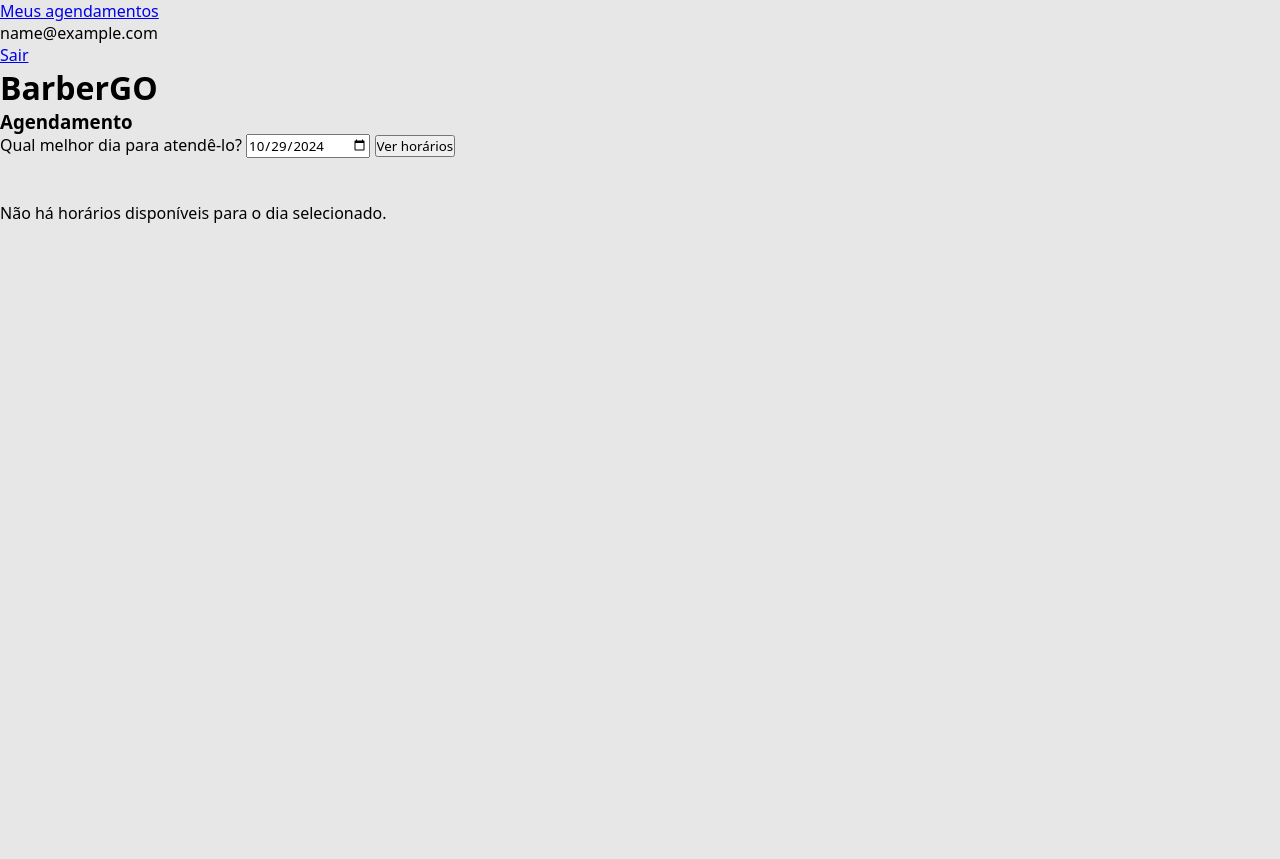
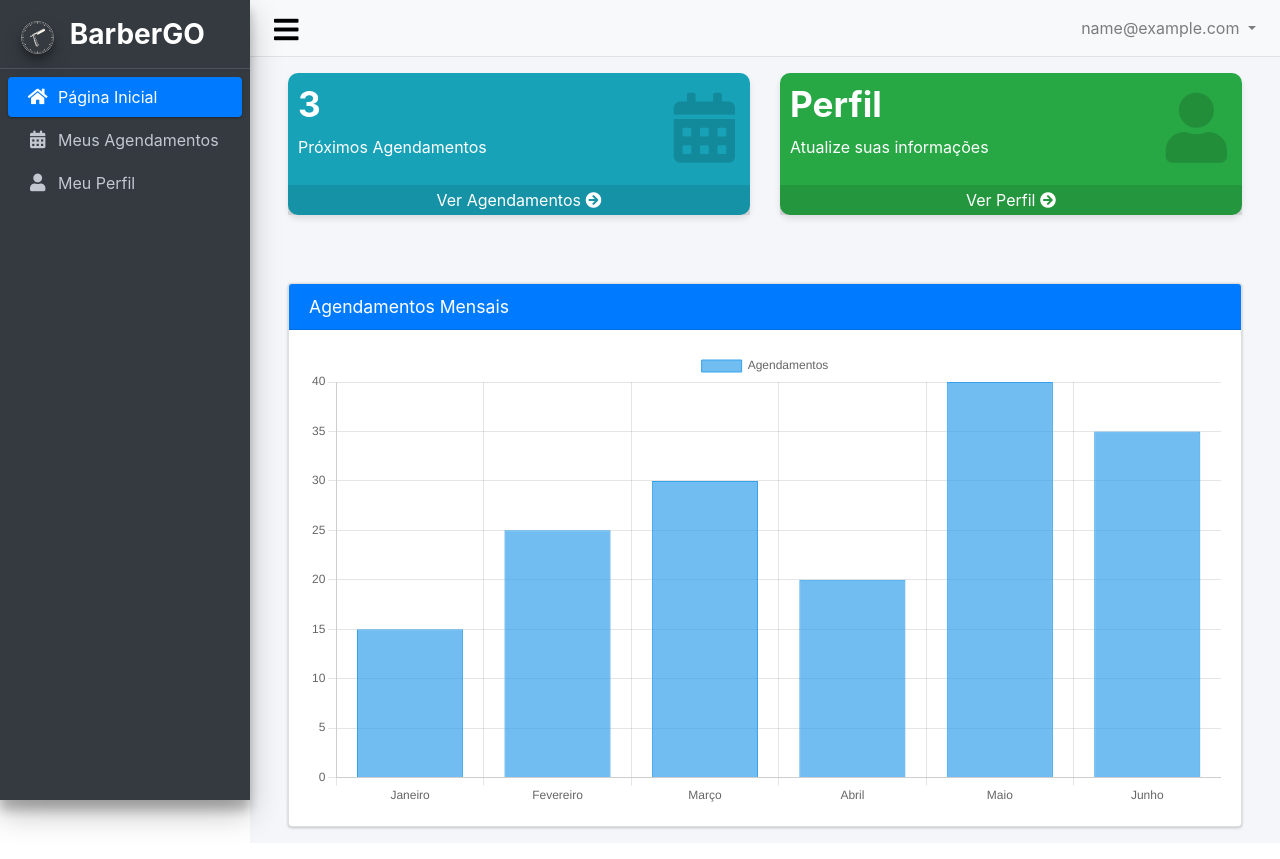
Before and after one commit to samueldelorenzi/barbergo, a PHP site: page /views/form_agendamento.php in a window 1280 px wide. Before the commit the page ends 223 px from the top, so only its background shows below. Run offline with PHP 8.4, Linux system fonts and the light colour scheme; the visitor is signed in with stand-in values (Sample User, id 1); some libraries are stand-ins or nearby versions.

Commit message:
Concluido o painel do usuario gerenciar seu agendamento e suas conta

```diff
--- a/views/form_agendamento.php
+++ b/views/form_agendamento.php
@@ -16,60 +16,146 @@
         exit();
     }
 
+if (isset($_SESSION['id_cliente'])) {
+    $id_cliente = $_SESSION['id_cliente'];
+} else {
+    // Redirecionar ou exibir erro
+}
+
     date_default_timezone_set('America/Sao_Paulo');
+
+    // Página padrão se não houver parâmetro na URL
+$pagina = isset($_GET['pagina']) ? $_GET['pagina'] : 'inicio';
+
+// Inclusão do conteúdo dinâmico baseado na página
+switch ($pagina) {
+    case 'agendamento':
+        $conteudo = 'agendamento.php';
+        break;
+    case 'perfil':
+        $conteudo = 'meu_perfil.php';
+        break;
+    default:
+        $conteudo = 'pagina_inicial.php';
+        break;
+}
+
 ?>
 
 <!DOCTYPE html>
 <html lang="pt-BR">
 <head>
     <meta charset="UTF-8">
-    <meta name="viewport" content="width=1920x1080, initial-scale=1.0">
-    <title>BarberGO</title>
-    <link rel="stylesheet" href="../assets/css/style.css">
-    <link rel="icon" href="../anexos/icone.png" type="image/x-icon">
+    <meta name="viewport" content="width=device-width, initial-scale=1.0">
+    <title>Painel do Usuário - Barbearia</title>
+
+    <!-- AdminLTE e Bootstrap CSS -->
+    <link rel="stylesheet" href="https://cdn.jsdelivr.net/npm/admin-lte@3.2.0/dist/css/adminlte.min.css">
+    <link rel="stylesheet" href="https://cdn.jsdelivr.net/npm/bootstrap@5.3.0-alpha1/dist/css/bootstrap.min.css">
+    <link href="https://cdnjs.cloudflare.com/ajax/libs/font-awesome/6.0.0-beta3/css/all.min.css" rel="stylesheet">
+    <style>
+        body {
+            background-color: #e0e0e0c1;
+        }
+        .main-sidebar {
+            background-color: #343a40;
+        }
+        .brand-link {
+            background-color: #343a40;
+        }
+        .small-box {
+            border-radius: 10px;
+            box-shadow: 0 4px 6px rgba(0,0,0,.1);
+            transition: all 0.3s ease-in-out;
+        }
+        .small-box:hover {
+            transform: scale(1.05);
+        }
+    </style>
 </head>
-<body>
-    <div class="header">
-        <div id="header-left">
-            <a href="../views/meus_agendamentos.php">Meus agendamentos</a>
+<body class="hold-transition sidebar-mini layout-fixed mb-lg-3">
+    <div class="wrapper">
+
+        <!-- Navbar -->
+        <nav class="main-header navbar navbar-expand navbar-light">
+            <ul class="navbar-nav">
+                <li class="nav-item">
+                    <a class="nav-link" data-widget="pushmenu" href="#" role="button"><i class="fas fa-bars text-black fs-3 rounded "></i></a>
+                </li>
+            </ul>
+
+            <!-- Dropdown de Usuário -->
+            <ul class="navbar-nav ml-auto">
+                <li class="nav-item dropdown">
+                    <a class="nav-link dropdown-toggle" data-toggle="dropdown" href="#" role="button" aria-haspopup="true" aria-expanded="false">
+                       <?php
+                    echo $_SESSION['usuario_email'];
+                ?>
+                    </a>
+                    <div class="dropdown-menu dropdown-menu-lg dropdown-menu-right">
+                        <a href="?pagina=perfil" class="dropdown-item">
+                            <i class="fas fa-user-circle mr-2"></i> Meu Perfil
+                        </a>
+                        <a href="?pagina=agendamento" class="dropdown-item">
+                            <i class="fas fa-calendar-alt mr-2"></i> Meus Agendamentos
+                        </a>
+                        <a href="./form_login.php" class="dropdown-item text-danger">
+                            <i class="fas fa-sign-out-alt mr-2"></i> Sair
+                        </a>
+                    </div>
+                </li>
+            </ul>
+        </nav>
+
+        <!-- Sidebar -->
+        <aside class="main-sidebar sidebar-dark-primary elevation-4">
+            <a href="#" class="brand-link d-flex align-content-center ">
+                <img src="../assets/img/icone.png" alt="Logo" class="brand-image img-circle elevation-3 mt-2">
+                <p class="text-white fw-bold my-auto fs-3 ms-2">BarberGO</p>
+            </a>
+
+            <div class="sidebar">
+                <nav class="mt-2">
+                    <ul class="nav nav-pills nav-sidebar flex-column" data-widget="treeview" role="menu">
+                        <li class="nav-item">
+                            <a href="?pagina=inicio" class="nav-link active">
+                                <i class="nav-icon fas fa-home"></i>
+                                <p>Página Inicial</p>
+                            </a>
+                        </li>
+                        <li class="nav-item">
+                            <a href="?pagina=agendamento" class="nav-link">
+                                <i class="nav-icon fas fa-calendar-alt"></i>
+                                <p>Meus Agendamentos</p>
+                            </a>
+                        </li>
+                        <li class="nav-item">
+                            <a href="?pagina=perfil" class="nav-link">
+                                <i class="nav-icon fas fa-user"></i>
+                                <p>Meu Perfil</p>
+                            </a>
+                        </li>
+                    </ul>
+                </nav>
+            </div>
+        </aside>
+
+        <!-- Content Wrapper -->
+        <div class="content-wrapper">
+            <!-- Main content -->
+            <section class="content">
+                <div class="container-fluid">
+
+                    <?php include $conteudo; ?>
+                </div>
+            </section>
         </div>
-        <div id="header-right">
-            <p><?php echo $_SESSION['usuario_email']; ?></p>
-            <a href="../controllers/logout.php">Sair</a>
-        </div>
+
     </div>
 
-    <div class="title">
-        <h1>BarberGO</h1>
-        <h3>Agendamento</h3>
-    </div>
-    <div class="container">
-        <form method="POST">
-            <label for="data">Qual melhor dia para atendê-lo?</label>
-            <input type="date" id="data" name="data" value="<?php echo $selectedDate->format('Y-m-d'); ?>" required>
-            <input type="submit" value="Ver horários">
-        </form>
+    <script src="https://cdn.jsdelivr.net/npm/jquery@3.6.0/dist/jquery.min.js"></script>
+<script src="https://cdn.jsdelivr.net/npm/bootstrap@5.3.0-alpha1/dist/js/bootstrap.bundle.min.js"></script>
+<script src="https://cdn.jsdelivr.net/npm/admin-lte@3.2.0/dist/js/adminlte.min.js"></script>
 
-        <br>
-
-        <div id="div-horarios">
-            <?php
-                getHorariosDisp($selectedDate);
-            ?>
-
-        <?php
-                if (isset($_SESSION['success_message']))
-                {
-                    echo '<p style="color: green;">' . $_SESSION['success_message'] . '</p>';
-                    unset($_SESSION['success_message']);
-                }
-                else if (isset($_SESSION['error_message']))
-                {
-                    echo '<p style="color: red;">' . $_SESSION['error_message'] . '</p>';
-                    unset($_SESSION['error_message']);
-                }
-        ?>
-        <br>
-    </div>
 </body>
 </html>
--- /dev/null
+++ b/views/pagina_inicial.php
@@ -0,0 +1,106 @@
+<!DOCTYPE html>
+<html lang="en">
+<head>
+    <meta charset="UTF-8">
+    <meta name="viewport" content="width=device-width, initial-scale=1.0">
+    <title>Painel com Gráfico Dinâmico</title>
+    <link rel="stylesheet" href="https://cdnjs.cloudflare.com/ajax/libs/font-awesome/5.15.3/css/all.min.css">
+    <link rel="stylesheet" href="https://stackpath.bootstrapcdn.com/bootstrap/4.5.2/css/bootstrap.min.css">
+    <script src="https://code.jquery.com/jquery-3.5.1.min.js"></script>
+    <script src="https://stackpath.bootstrapcdn.com/bootstrap/4.5.2/js/bootstrap.min.js"></script>
+
+    <script src="https://cdn.jsdelivr.net/npm/chart.js"></script>
+</head>
+<body>
+    <div class="container ">
+        <div class="row pt-3">
+
+            <div class="col-lg-6 col-12">
+                <div class="small-box bg-info">
+                    <div class="inner">
+                        <h3>3</h3>
+                        <p>Próximos Agendamentos</p>
+                    </div>
+                    <div class="icon">
+                        <i class="fas fa-calendar-alt"></i>
+                    </div>
+                    <a href="?pagina=agendamento" class="small-box-footer">Ver Agendamentos <i class="fas fa-arrow-circle-right"></i></a>
+                </div>
+            </div>
+
+            <div class="col-lg-6 col-12">
+                <div class="small-box bg-success">
+                    <div class="inner">
+                        <h3>Perfil</h3>
+                        <p>Atualize suas informações</p>
+                    </div>
+                    <div class="icon">
+                        <i class="fas fa-user"></i>
+                    </div>
+                    <a href="?pagina=perfil" class="small-box-footer">Ver Perfil <i class="fas fa-arrow-circle-right"></i></a>
+                </div>
+            </div>
+        </div>
+
+        <!-- Gráfico de Barras -->
+        <div class="row mt-5">
+            <div class="col-12">
+                <div class="card">
+                    <div class="card-header bg-primary text-white">
+                        <h5 class="card-title mb-0">Agendamentos Mensais</h5>
+                    </div>
+                    <div class="card-body">
+                        <canvas id="barChart" style="height: 400px;"></canvas>
+                    </div>
+                </div>
+            </div>
+        </div>
+    </div>
+
+    <!-- Script para o Gráfico com Atualização Automática -->
+    <script>
+        var ctx = document.getElementById('barChart').getContext('2d');
+        var barChart = new Chart(ctx, {
+            type: 'bar',
+            data: {
+                labels: ['Janeiro', 'Fevereiro', 'Março', 'Abril', 'Maio', 'Junho'],
+                datasets: [{
+                    label: 'Agendamentos',
+                    data: [15, 25, 30, 20, 40, 35],
+                    backgroundColor: 'rgba(54, 162, 235, 0.7)',
+                    borderColor: 'rgba(54, 162, 235, 1)',
+                    borderWidth: 1
+                }]
+            },
+            options: {
+                responsive: true,
+                scales: {
+                    y: {
+                        beginAtZero: true
+                    }
+                },
+                plugins: {
+                    legend: {
+                        display: true,
+                        position: 'top',
+                    },
+                    tooltip: {
+                        enabled: true
+                    }
+                }
+            }
+        });
+
+        // Função para gerar novos dados aleatórios
+        function generateRandomData() {
+            return Array.from({ length: 6 }, () => Math.floor(Math.random() * 50) + 10);
+        }
+
+        // Atualizar o gráfico a cada 3 segundos
+        setInterval(() => {
+            barChart.data.datasets[0].data = generateRandomData(); // Gera novos dados aleatórios
+            barChart.update(); // Atualiza o gráfico
+        }, 3000);
+    </script>
+</body>
+</html>
```
Also changed, not shown: sql/barbergo_db.sql (+7 -4 lines), sql/update_table.sql (added, +28 -0 lines), views/agendamento.php (added, +266 -0 lines), views/meu_perfil.php (added, +46 -0 lines), views/meus_agendamentos.php (deleted, +0 -85 lines).
